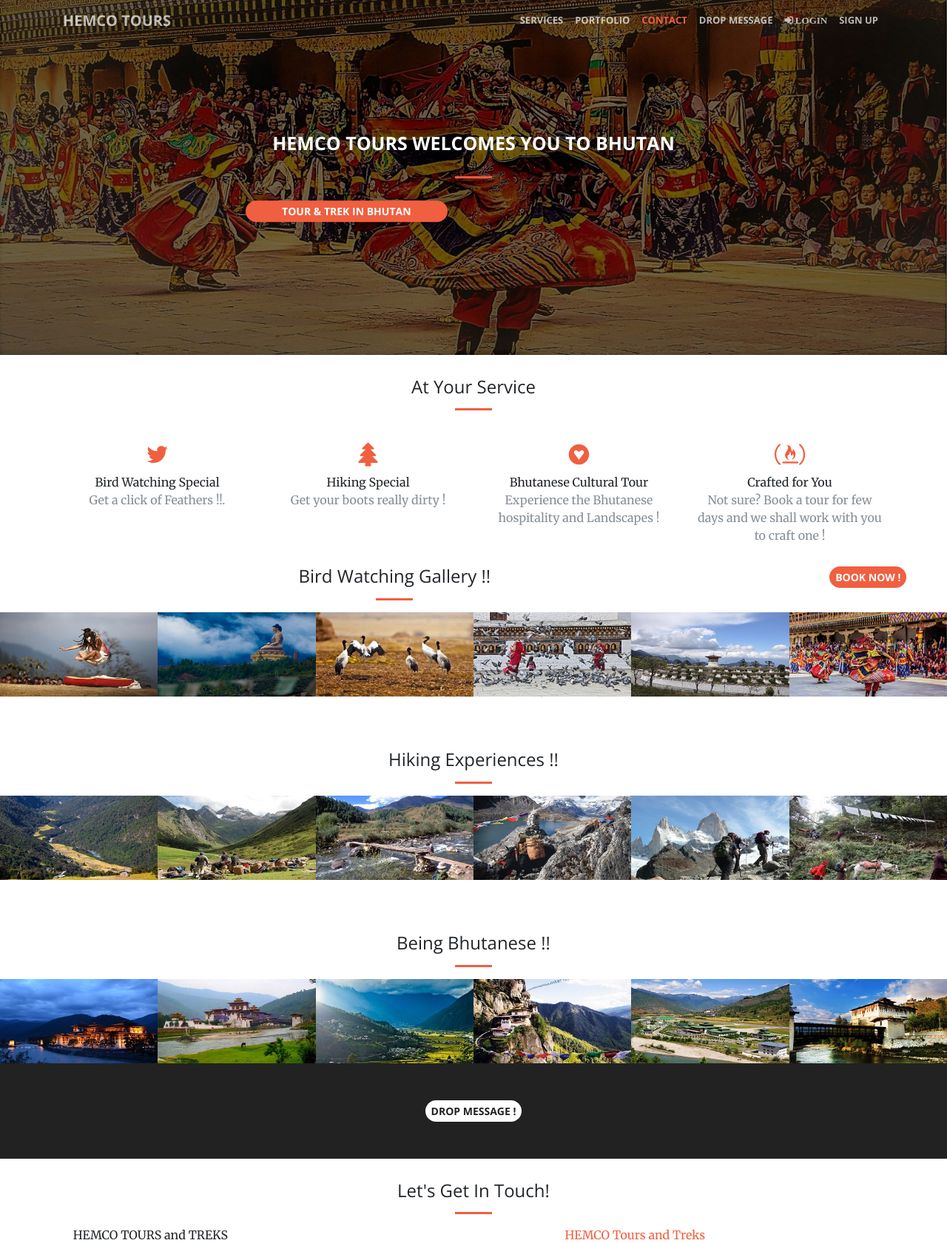
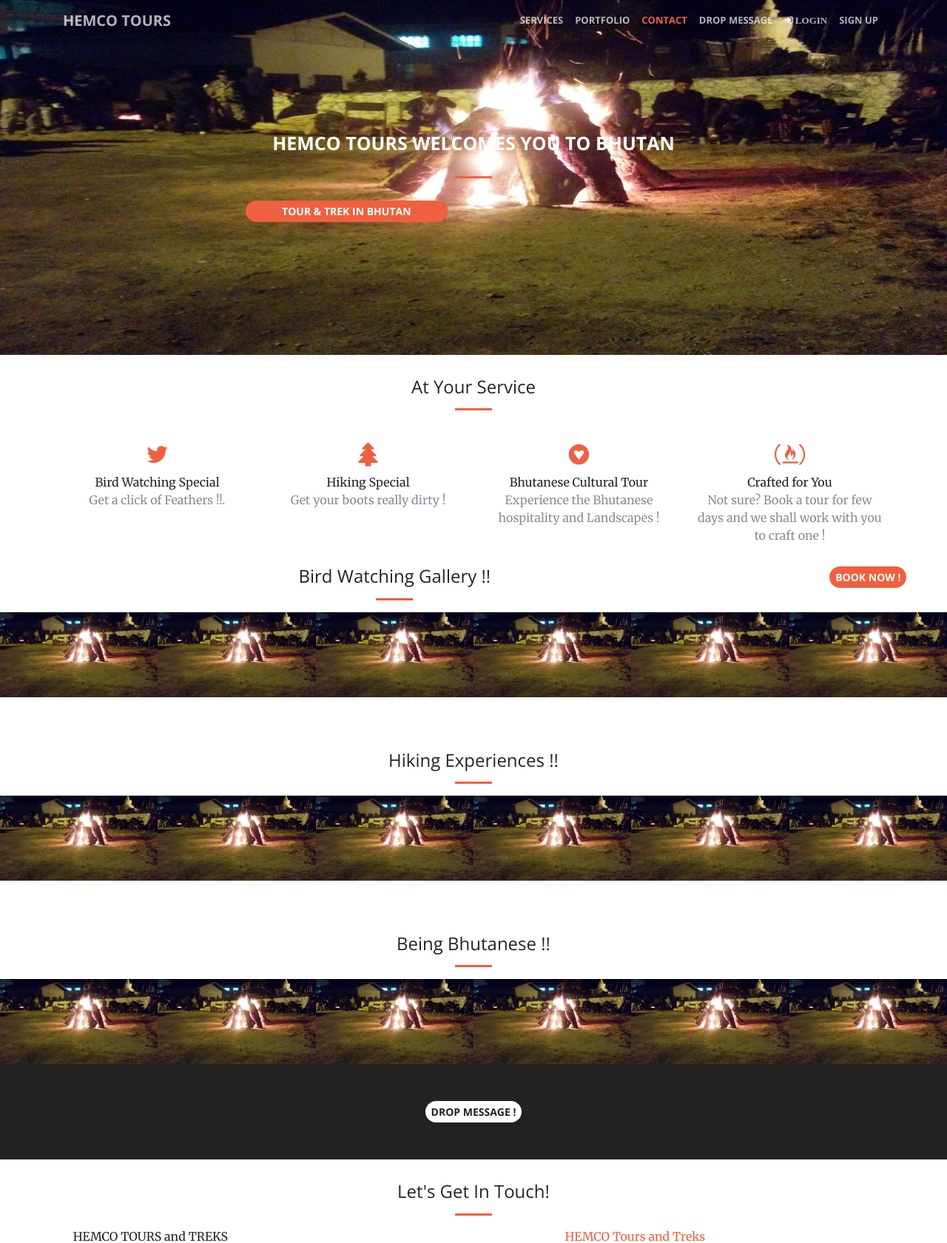
Before and after one commit to tanka/Tourism, a Django app: page / in a window 1280 px wide. Shown: the top 1681 px of the page at 74% size. Run offline with Django 3.2, Linux system fonts and the light colour scheme; some libraries are stand-ins or nearby versions.

Commit message:
removing unauthorized pictures

```diff
--- a/Tourism/templates/base.html
+++ b/Tourism/templates/base.html
@@ -205,7 +205,7 @@
         <div class="row no-gutter popup-gallery">
           <div class="col-lg-2 col-sm-3">
             <a class="portfolio-box" href="{% static 'ztour/img/portfolio/fullsize/birdwatching/bw1.jpg' %}">
-              <img class="img-fluid" src="{% static 'ztour/img/portfolio/thumbnails/birdwatching/bw1.jpg' %}" alt="">
+              <img class="img-fluid" src="{% static 'ztour/img/portfolio/thumbnails/birdwatching/bw11.jpg' %}" alt="">
               <div class="portfolio-box-caption">
                 <div class="portfolio-box-caption-content">
                   <div class="project-category text-faded">
@@ -219,8 +219,8 @@
             </a>
           </div>
           <div class="col-lg-2 col-sm-3">
-            <a class="portfolio-box" href="{% static 'ztour/img/portfolio/fullsize/birdwatching/bw2.jpg' %}">
-              <img class="img-fluid" src="{% static 'ztour/img/portfolio/thumbnails/birdwatching/bw2.jpg' %}" alt="">
+            <a class="portfolio-box" href="{% static 'ztour/img/portfolio/fullsize/birdwatching/bw11.jpg' %}">
+              <img class="img-fluid" src="{% static 'ztour/img/portfolio/thumbnails/birdwatching/bw11.jpg' %}" alt="">
               <div class="portfolio-box-caption">
                 <div class="portfolio-box-caption-content">
                   <div class="project-category text-faded">
@@ -234,8 +234,8 @@
             </a>
           </div>
           <div class="col-lg-2 col-sm-3">
-            <a class="portfolio-box" href="{% static 'ztour/img/portfolio/fullsize/birdwatching/bw3.jpg' %}">
-              <img class="img-fluid" src="{% static 'ztour/img/portfolio/thumbnails/birdwatching/bw3.jpg' %}" alt="">
+            <a class="portfolio-box" href="{% static 'ztour/img/portfolio/fullsize/birdwatching/bw11.jpg' %}">
+              <img class="img-fluid" src="{% static 'ztour/img/portfolio/thumbnails/birdwatching/bw11.jpg' %}" alt="">
               <div class="portfolio-box-caption">
                 <div class="portfolio-box-caption-content">
                   <div class="project-category text-faded">
@@ -249,8 +249,8 @@
             </a>
           </div>
           <div class="col-lg-2 col-sm-3">
-            <a class="portfolio-box" href="{% static 'ztour/img/portfolio/fullsize/birdwatching/bw4.jpg' %}">
-              <img class="img-fluid" src="{% static 'ztour/img/portfolio/thumbnails/birdwatching/bw4.jpg' %}" alt="">
+            <a class="portfolio-box" href="{% static 'ztour/img/portfolio/fullsize/birdwatching/bw11.jpg' %}">
+              <img class="img-fluid" src="{% static 'ztour/img/portfolio/thumbnails/birdwatching/bw11.jpg' %}" alt="">
               <div class="portfolio-box-caption">
                 <div class="portfolio-box-caption-content">
                   <div class="project-category text-faded">
@@ -264,8 +264,8 @@
             </a>
           </div>
           <div class="col-lg-2 col-sm-3">
-            <a class="portfolio-box" href="{% static 'ztour/img/portfolio/fullsize/birdwatching/bw5.jpg' %}">
-              <img class="img-fluid" src="{% static 'ztour/img/portfolio/thumbnails/birdwatching/bw5.jpg' %}" alt="">
+            <a class="portfolio-box" href="{% static 'ztour/img/portfolio/fullsize/birdwatching/bw11.jpg' %}">
+              <img class="img-fluid" src="{% static 'ztour/img/portfolio/thumbnails/birdwatching/bw11.jpg' %}" alt="">
               <div class="portfolio-box-caption">
                 <div class="portfolio-box-caption-content">
                   <div class="project-category text-faded">
@@ -279,8 +279,8 @@
             </a>
           </div>
           <div class="col-lg-2 col-sm-3">
-            <a class="portfolio-box" href="{% static 'ztour/img/portfolio/fullsize/birdwatching/bw6.jpg' %}">
-              <img class="img-fluid" src="{% static 'ztour/img/portfolio/thumbnails/birdwatching/bw6.jpg' %}" alt="">
+            <a class="portfolio-box" href="{% static 'ztour/img/portfolio/fullsize/birdwatching/bw11.jpg' %}">
+              <img class="img-fluid" src="{% static 'ztour/img/portfolio/thumbnails/birdwatching/bw11.jpg' %}" alt="">
               <div class="portfolio-box-caption">
                 <div class="portfolio-box-caption-content">
                   <div class="project-category text-faded">
@@ -308,8 +308,8 @@
         </div>
         <div class="row no-gutter popup-gallery">
           <div class="col-lg-2 col-sm-3">
-            <a class="portfolio-box" href="{% static 'ztour/img/portfolio/fullsize/hiking/hk1.jpg' %}">
-              <img class="img-fluid" src="{% static 'ztour/img/portfolio/thumbnails/hiking/hk1.jpg' %}" alt="">
+            <a class="portfolio-box" href="{% static 'ztour/img/portfolio/fullsize/hiking/hk7.jpg' %}">
+              <img class="img-fluid" src="{% static 'ztour/img/portfolio/thumbnails/hiking/hk7.jpg' %}" alt="">
               <div class="portfolio-box-caption">
                 <div class="portfolio-box-caption-content">
                   <div class="project-category text-faded">
@@ -323,8 +323,8 @@
             </a>
           </div>
           <div class="col-lg-2 col-sm-3">
-            <a class="portfolio-box" href="{% static 'ztour/img/portfolio/fullsize/hiking/hk2.jpg' %}">
-              <img class="img-fluid" src="{% static 'ztour/img/portfolio/thumbnails/hiking/hk2.jpg' %}" alt="">
+            <a class="portfolio-box" href="{% static 'ztour/img/portfolio/fullsize/hiking/hk7.jpg' %}">
+              <img class="img-fluid" src="{% static 'ztour/img/portfolio/thumbnails/hiking/hk7.jpg' %}" alt="">
               <div class="portfolio-box-caption">
                 <div class="portfolio-box-caption-content">
                   <div class="project-category text-faded">
@@ -338,8 +338,8 @@
             </a>
           </div>
           <div class="col-lg-2 col-sm-3">
-            <a class="portfolio-box" href="{% static 'ztour/img/portfolio/fullsize/hiking/hk3.jpg' %}">
-              <img class="img-fluid" src="{% static 'ztour/img/portfolio/thumbnails/hiking/hk3.jpg' %}" alt="">
+            <a class="portfolio-box" href="{% static 'ztour/img/portfolio/fullsize/hiking/hk7.jpg' %}">
+              <img class="img-fluid" src="{% static 'ztour/img/portfolio/thumbnails/hiking/hk7.jpg' %}" alt="">
               <div class="portfolio-box-caption">
                 <div class="portfolio-box-caption-content">
                   <div class="project-category text-faded">
@@ -353,8 +353,8 @@
             </a>
           </div>
           <div class="col-lg-2 col-sm-3">
-            <a class="portfolio-box" href="{% static 'ztour/img/portfolio/fullsize/hiking/hk4.jpg' %}">
-              <img class="img-fluid" src="{% static 'ztour/img/portfolio/thumbnails/hiking/hk4.jpg' %}" alt="">
+            <a class="portfolio-box" href="{% static 'ztour/img/portfolio/fullsize/hiking/hk7.jpg' %}">
+              <img class="img-fluid" src="{% static 'ztour/img/portfolio/thumbnails/hiking/hk7.jpg' %}" alt="">
               <div class="portfolio-box-caption">
                 <div class="portfolio-box-caption-content">
                   <div class="project-category text-faded">
@@ -368,8 +368,8 @@
             </a>
           </div>
           <div class="col-lg-2 col-sm-3">
-            <a class="portfolio-box" href="{% static 'ztour/img/portfolio/fullsize/hiking/hk5.jpg' %}">
-              <img class="img-fluid" src="{% static 'ztour/img/portfolio/thumbnails/hiking/hk5.jpg' %}" alt="">
+            <a class="portfolio-box" href="{% static 'ztour/img/portfolio/fullsize/hiking/hk7.jpg' %}">
+              <img class="img-fluid" src="{% static 'ztour/img/portfolio/thumbnails/hiking/hk7.jpg' %}" alt="">
               <div class="portfolio-box-caption">
                 <div class="portfolio-box-caption-content">
                   <div class="project-category text-faded">
@@ -383,8 +383,8 @@
             </a>
           </div>
           <div class="col-lg-2 col-sm-3">
-            <a class="portfolio-box" href="{% static 'ztour/img/portfolio/fullsize/hiking/hk6.jpg' %}">
-              <img class="img-fluid" src="{% static 'ztour/img/portfolio/thumbnails/hiking/hk6.jpg' %}" alt="">
+            <a class="portfolio-box" href="{% static 'ztour/img/portfolio/fullsize/hiking/hk7.jpg' %}">
+              <img class="img-fluid" src="{% static 'ztour/img/portfolio/thumbnails/hiking/hk7.jpg' %}" alt="">
               <div class="portfolio-box-caption">
                 <div class="portfolio-box-caption-content">
                   <div class="project-category text-faded">
@@ -412,8 +412,8 @@
         </div>
         <div class="row no-gutter popup-gallery">
           <div class="col-lg-2 col-sm-3">
-            <a class="portfolio-box" href="{% static 'ztour/img/portfolio/fullsize/beingbhutanese/bb1.jpg' %}">
-              <img class="img-fluid" src="{% static 'ztour/img/portfolio/thumbnails/beingbhutanese/bb1.jpg' %}" alt="">
+            <a class="portfolio-box" href="{% static 'ztour/img/portfolio/fullsize/beingbhutanese/bb7.jpg' %}">
+              <img class="img-fluid" src="{% static 'ztour/img/portfolio/thumbnails/beingbhutanese/bb7.jpg' %}" alt="">
               <div class="portfolio-box-caption">
                 <div class="portfolio-box-caption-content">
                   <div class="project-category text-faded">
@@ -427,8 +427,8 @@
             </a>
           </div>
           <div class="col-lg-2 col-sm-3">
-            <a class="portfolio-box" href="{% static 'ztour/img/portfolio/fullsize/beingbhutanese/bb2.jpg' %}">
-              <img class="img-fluid" src="{% static 'ztour/img/portfolio/thumbnails/beingbhutanese/bb2.jpg' %}" alt="">
+            <a class="portfolio-box" href="{% static 'ztour/img/portfolio/fullsize/beingbhutanese/bb7.jpg' %}">
+              <img class="img-fluid" src="{% static 'ztour/img/portfolio/thumbnails/beingbhutanese/bb7.jpg' %}" alt="">
               <div class="portfolio-box-caption">
                 <div class="portfolio-box-caption-content">
                   <div class="project-category text-faded">
@@ -442,8 +442,8 @@
             </a>
           </div>
           <div class="col-lg-2 col-sm-3">
-            <a class="portfolio-box" href="{% static 'ztour/img/portfolio/fullsize/beingbhutanese/bb3.jpg' %}">
-              <img class="img-fluid" src="{% static 'ztour/img/portfolio/thumbnails/beingbhutanese/bb3.jpg' %}" alt="">
+            <a class="portfolio-box" href="{% static 'ztour/img/portfolio/fullsize/beingbhutanese/bb7.jpg' %}">
+              <img class="img-fluid" src="{% static 'ztour/img/portfolio/thumbnails/beingbhutanese/bb7.jpg' %}" alt="">
               <div class="portfolio-box-caption">
                 <div class="portfolio-box-caption-content">
                   <div class="project-category text-faded">
@@ -457,8 +457,8 @@
             </a>
           </div>
           <div class="col-lg-2 col-sm-3">
-            <a class="portfolio-box" href="{% static 'ztour/img/portfolio/fullsize/beingbhutanese/bb4.jpg' %}">
-              <img class="img-fluid" src="{% static 'ztour/img/portfolio/thumbnails/beingbhutanese/bb4.jpg' %}" alt="">
+            <a class="portfolio-box" href="{% static 'ztour/img/portfolio/fullsize/beingbhutanese/bb7.jpg' %}">
+              <img class="img-fluid" src="{% static 'ztour/img/portfolio/thumbnails/beingbhutanese/bb7.jpg' %}" alt="">
               <div class="portfolio-box-caption">
                 <div class="portfolio-box-caption-content">
                   <div class="project-category text-faded">
@@ -472,8 +472,8 @@
             </a>
           </div>
           <div class="col-lg-2 col-sm-3">
-            <a class="portfolio-box" href="{% static 'ztour/img/portfolio/fullsize/beingbhutanese/bb5.jpg' %}">
-              <img class="img-fluid" src="{% static 'ztour/img/portfolio/thumbnails/beingbhutanese/bb5.jpg' %}" alt="">
+            <a class="portfolio-box" href="{% static 'ztour/img/portfolio/fullsize/beingbhutanese/bb7.jpg' %}">
+              <img class="img-fluid" src="{% static 'ztour/img/portfolio/thumbnails/beingbhutanese/bb7.jpg' %}" alt="">
               <div class="portfolio-box-caption">
                 <div class="portfolio-box-caption-content">
                  <div class="project-category text-faded">
@@ -487,8 +487,8 @@
             </a>
           </div>
           <div class="col-lg-2 col-sm-3">
-            <a class="portfolio-box" href="{% static 'ztour/img/portfolio/fullsize/beingbhutanese/bb6.jpg' %}">
-              <img class="img-fluid" src="{% static 'ztour/img/portfolio/thumbnails/beingbhutanese/bb6.jpg' %}" alt="">
+            <a class="portfolio-box" href="{% static 'ztour/img/portfolio/fullsize/beingbhutanese/bb7.jpg' %}">
+              <img class="img-fluid" src="{% static 'ztour/img/portfolio/thumbnails/beingbhutanese/bb7.jpg' %}" alt="">
               <div class="portfolio-box-caption">
                 <div class="portfolio-box-caption-content">
                   <div class="project-category text-faded">
```
Also changed, not shown: Tourism/ztour/static/ztour/img/header.jpg, Tourism/ztour/static/ztour/img/header9.jpg (added), Tourism/ztour/static/ztour/img/portfolio/fullsize/beingbhutanese/bb7.jpg (added), Tourism/ztour/static/ztour/img/portfolio/fullsize/birdwatching/bw11.jpg (added), Tourism/ztour/static/ztour/img/portfolio/fullsize/hiking/hk7.jpg (added), Tourism/ztour/static/ztour/img/portfolio/thumbnails/beingbhutanese/bb7.jpg (added), Tourism/ztour/static/ztour/img/portfolio/thumbnails/birdwatching/bw11.jpg (added), Tourism/ztour/static/ztour/img/portfolio/thumbnails/hiking/hk7.jpg (added).
